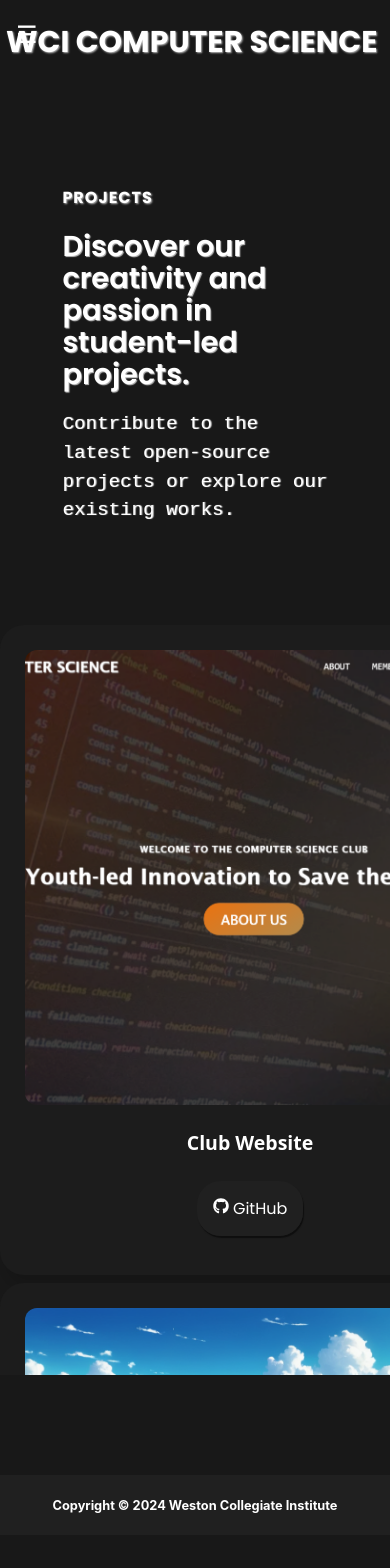
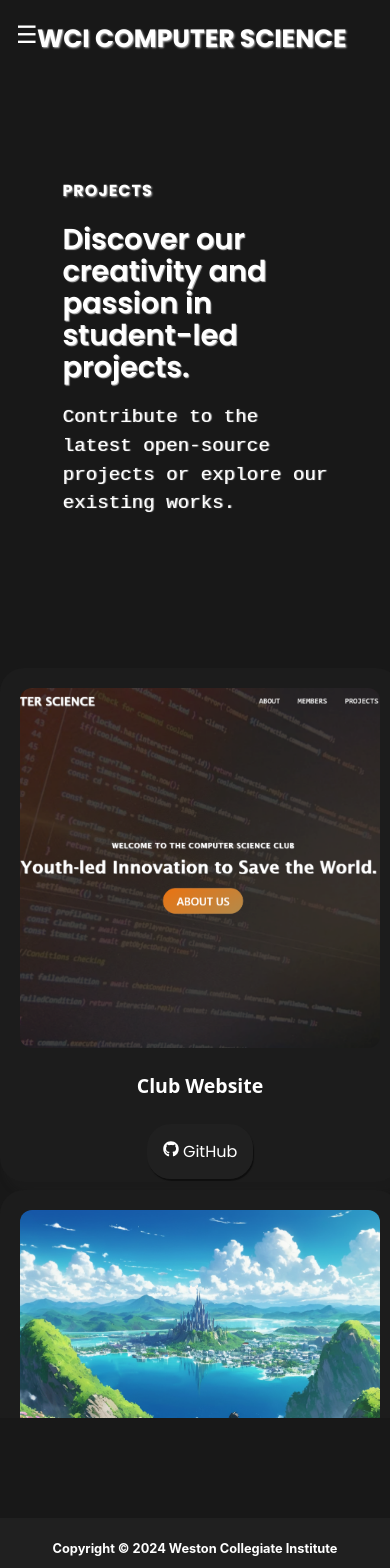
Before and after one commit to WestonCI-CS/WestonCI-CS.github.io, a React (Create React App) app: page /#/projects in a window 390 px wide. Shown: the top 1568 px of the page. Before the commit the page ends 1535 px from the top, so only its background shows below. Built offline with nearby package versions, Linux system fonts and the light colour scheme.

Commit message:
Added auto scroll to top of next clicked page and fixed sizing inconsistencies with projects on mobile

```diff
--- a/src/App.jsx
+++ b/src/App.jsx
@@ -7,6 +7,7 @@ import Projects from './pages/Projects';
 import About from './pages/About';
 import Navbar from './components/header/Navbar';
 import Footer from './components/footer/Footer';
+import ScrollToTop from './components/ScrollToTop';
 import BackgroundHandler from './components/BackgroundHandler';
 import { HashRouter as Router, Route, Routes } from "react-router-dom";
 
@@ -16,6 +17,7 @@ export default function App() {
       <Router>
         <div className="App">
           <BackgroundHandler>
+            <ScrollToTop />
             <Navbar />
             <Routes>
               <Route path="/" element={<Home />} />
--- /dev/null
+++ b/src/components/ScrollToTop.jsx
@@ -0,0 +1,24 @@
+import { useEffect } from 'react';
+import { useLocation } from 'react-router-dom';
+
+/**
+ * ScrollToTop component scrolls the window to the top whenever the pathname changes.
+ *
+ * This component uses the `useLocation` hook from `react-router-dom` to get the current pathname.
+ * It then uses the `useEffect` hook to scroll the window to the top (0, 0) whenever the pathname changes.
+ *
+ * @component
+ * @example
+ * return (
+ *   <ScrollToTop />
+ * )
+ */
+export default function ScrollToTop(){
+  const { pathname } = useLocation();
+
+  useEffect(() => {
+    window.scrollTo(0, 0);
+  }, [pathname]);
+
+  return null;
+};
--- a/src/pages/About.jsx
+++ b/src/pages/About.jsx
@@ -55,7 +55,7 @@ export default function About(){
                 <TriplePoint
                     title="Projects"
                     body="Check out our latest student-led projects. Contribute or test them out!"
-                    link="/projects"
+                    link="/#/projects"
                     linkText="Go to Projects"
                 />
             </div>
--- a/src/styles/about.css
+++ b/src/styles/about.css
@@ -6,10 +6,6 @@
 .mission {
     margin: var(--margins);
     text-align: center;
-}
-
-.text-body {
-    margin-bottom: 150px;
 }
 
 .learn-more {
--- a/src/styles/index.css
+++ b/src/styles/index.css
@@ -115,6 +115,10 @@ p {
   text-shadow: 1px 1px 1px rgb(190, 190, 190);
 }
 
+.text-body {
+  margin-bottom: 150px;
+}
+
 .enlarge {
   scale: 1.2;
   margin-bottom: 70px;
--- a/src/styles/navbar.css
+++ b/src/styles/navbar.css
@@ -50,7 +50,7 @@ nav.scrolled {
 .right-nav {
     float: right;
     margin-top: 8px;
-    margin-right: 16vw;
+    margin-right: 15.5vw;
 }
 
 .dropdown-btn {
@@ -78,6 +78,12 @@ nav.scrolled {
 
 .join-button-div {
     display: inline;
+}
+
+@media screen and (max-width: 500px) {
+    .home-button {
+        font-size: 25px;
+    }
 }
 
 @media screen and (max-width: 1340px) {
--- a/src/styles/projectCard.css
+++ b/src/styles/projectCard.css
@@ -5,7 +5,7 @@
     background-color: var(--bg-secondary) !important;
     border-radius: 24px;
     overflow: hidden;
-    box-shadow: 5px 10px 10px rgba(0, 0, 0, 0.1);
+    box-shadow: 5px 10px 10px rgba(61, 59, 59, 0.1);
     transition: transform 0.3s ease;
     margin-bottom: 2vw !important;
     scroll-snap-align: center;
@@ -51,6 +51,13 @@
     font-family: system-ui, -apple-system, BlinkMacSystemFont, 'Segoe UI', Roboto, Oxygen, Ubuntu, Cantarell, 'Open Sans', 'Helvetica Neue', sans-serif;
 }
 
+@media screen and (max-width: 500px) {
+    .project {
+        width: 400px;
+        height: 514px;
+    }
+}
+
 @media screen and (max-width: 1340px) {
     .project-container {
         display: flex !important;
--- a/src/styles/projects.css
+++ b/src/styles/projects.css
@@ -21,7 +21,7 @@
 
 #projects-body {
     margin: 0 !important;
-    margin-bottom: 100px !important;
+    margin-bottom: 150px !important;
 }
 
 .carousel {
```
